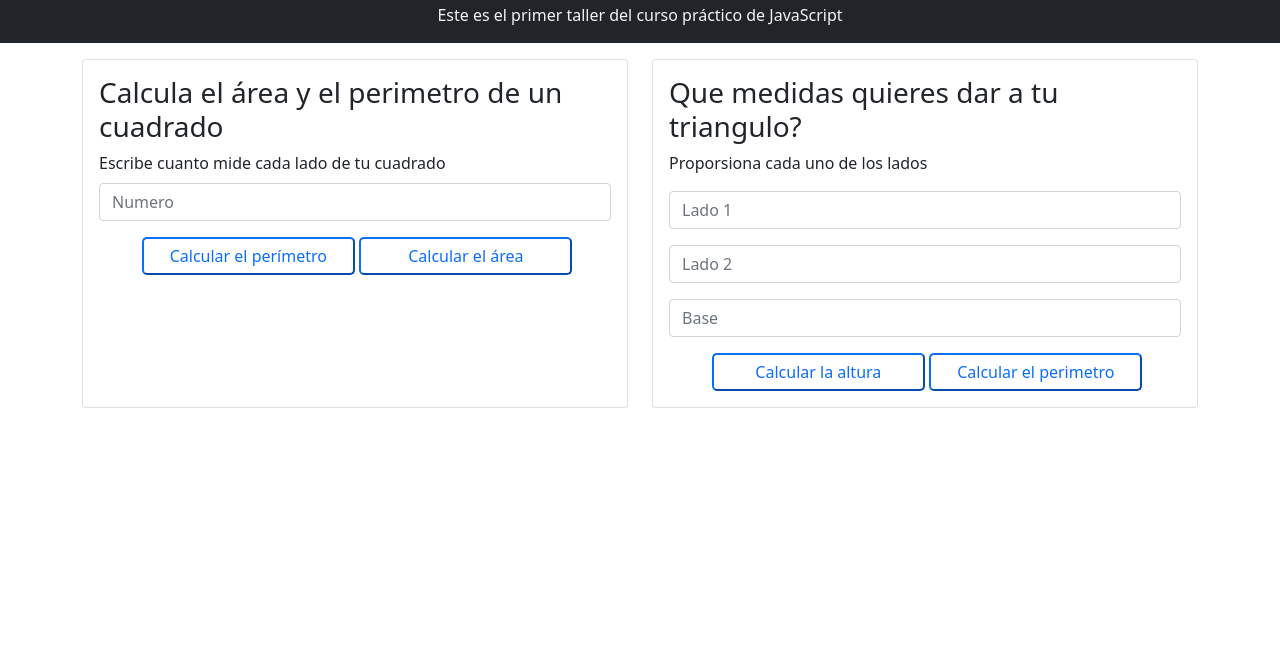
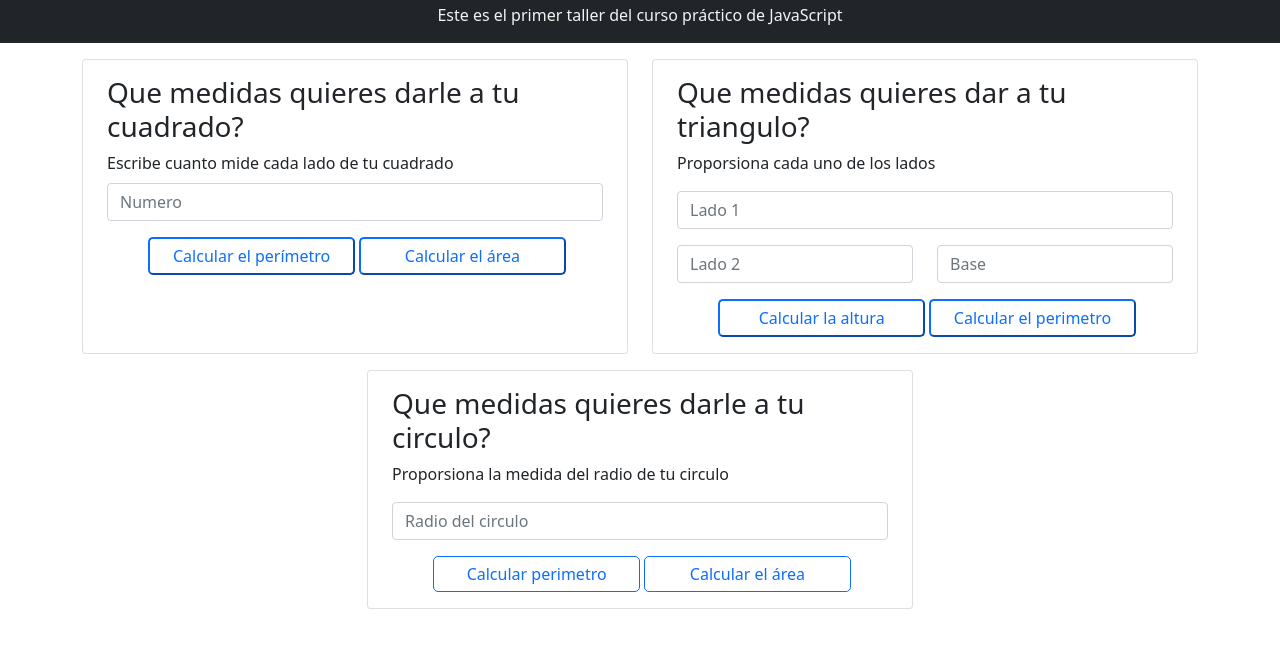
Before and after one commit to YavGz/cPracticoJsPlatzi, a website: page figuras.html in a window 1280 px wide. Shown: the part 53-698 px from the top of the page. Drawn offline with nearby package versions, Linux system fonts and the light colour scheme.

Commit message:
Finalizado del ejercicio de figuras geometricas

```diff
--- a/figuras.html
+++ b/figuras.html
@@ -19,13 +19,12 @@
       </div>
     </div>
   </header>
-
   <section class="container">
     <div class="row">
-      <div class="col col-md-6">
+      <div class="col col-12 col-md-6 mb-3">
         <div class="card mb-3">
-          <div class="card-body">
-            <h3 class="card-title">Calcula el área y el perimetro de un cuadrado</h3>
+          <div class="card-body ps-4 pe-4" >
+            <h3 class="card-title">Que medidas quieres darle a tu cuadrado?</h3>
             <form action="">
               <label class="card-subtitle mb-2 form-label" for="InputCuadrado"> Escribe cuanto mide cada lado de tu cuadrado
               </label>
@@ -36,24 +35,44 @@
           </div>
         </div>
       </div>
-      <div class="col col-md-6">
+      <div class="col col-12 col-md-6 mb-3">
         <div class="card">
-          <div class="card-body">
-
-
+          <div class="card-body ps-4 pe-4">
             <h3 class="card-title">Que medidas quieres dar a tu triangulo?</h3>
             <form action="">
               <label for="inputsTriangulo" class="card-subtitle mb-3">Proporsiona cada uno de los lados</label>
               <input id="inputsTriangulo" class="form-control form-group mb-3" type="number"  placeholder="Lado 1" required>
-              <input id="ladoTriangulo2" class="form-control form-group mb-3" type="number" placeholder="Lado 2" required>
-              <input id="baseTriangulo" class="form-control form-group mb-3" type="number" placeholder="Base" required>
+              <div class="row">
+                <div class="col">
+                  <input id="ladoTriangulo2" class="form-control form-triangle form-group mb-3 col-6" type="number" placeholder="Lado 2" required>
+                </div>
+                <div class="col">
+                  <input id="baseTriangulo" class="form-control form-group mb-3" type="number" placeholder="Base" required></input>
+                </div>
+              </div>
               <button type="button" class="btn-outline-primary col-5 offset-1" onclick="calcularAlturaTriangulo()" >Calcular la altura</button>
               <button type="button" class="btn-outline-primary col-5" onclick="calcularPerimetroTriangulo()">Calcular el perimetro</button>
             </form>
-
-
           </div>
         </div>
+      </div>
+    </div>
+    <div class="row">
+      <div class="col-16 col-md-6 offset-md-3">
+        <form action="" class="card">
+          <div class="card-body ps-4 pe-4">
+            <h3 class="card-title">Que medidas quieres darle a tu circulo?</h3>
+            <form>
+              <label for="" class="card-subtitle form-label">
+                Proporsiona la medida del radio de tu circulo
+              </label>
+              <input id="inputCircle" type="number" class="form-control mb-3 mt-3" placeholder="Radio del circulo">
+              <button type="button"  class="btn btn-outline-primary col-5 offset-1" onclick="calcPerimetrocircle()">Calcular perimetro</button>
+              <button type="button" class="btn btn-outline-primary col-5" onclick="calcAreaCircle()">Calcular el área</button>
+            </form>
+          </div>
+
+        </form>
       </div>
     </div>
   </section>
--- a/fuguras.js
+++ b/fuguras.js
@@ -2,8 +2,7 @@
 const PI = Math.PI ;
 
 
-// logs cuadrados ----
-console.group("Cuadrados");
+// funciones de  cuadrados ----
 const perimetroCuadrado = (lado = 4) => lado * 4;
 
 const ladosCuadrado = (lados = 4) => lados;
@@ -11,11 +10,11 @@ const ladosCuadrado = (lados = 4) => lados;
 const areaCuadrado = ( ladoCuadro = 5 ) => area = ladoCuadro * ladoCuadro;
 
 console.groupEnd();
-// ----/logs cuadrados
+// ----/ fuinciones de cuadros
 
 
 
-// Logs triangulos ----
+// funciones de triangulos ----
 
 const perimetroTriangulo = ( lado1 = 0, lado2 = 0, base = 0) => {
   return lado1 + lado2 + base;
@@ -31,11 +30,10 @@ const alturaTriangulo = (lado1, lado2, base) => {
     console.log(`El triangulo que describes no es isósceles`);
   }
 };
-// ----/Logs triangulos
+// ----/funciones de  triangulos
 
 
-// logs Circulo ----
-
+// funciones de Circulo ----
 const diametroCirculo = (radio = 2) => radio * 2;
 
 const circunferencia = (radio = 2) => {
@@ -43,11 +41,8 @@ const circunferencia = (radio = 2) => {
   return diametro * PI;
 }
 
-const areaCirculo= (radio = 2) => (radio * radio) * PI;
-
-// calculo de alturaTriangulo
-
-// ----/logs Circulo
+const areaCirculo= (radio = 0) => (radio * radio) * PI;
+// ----/funciones Circulo
 
 
 // Interaccion con HTMl
@@ -67,7 +62,7 @@ const calcularAreaCuadrado = (params) => {
   const input = document.getElementById("InputCuadrado");
   const value = input.value;
   const area = areaCuadrado(value);
-  alert(`El área del cuadrado es: ${area} cm^2`);
+  alert(`El área del cuadrado es: ${area} cm²`);
 }
 
 const calcularAlturaTriangulo = () => {
@@ -91,3 +86,18 @@ const calcularPerimetroTriangulo = () => {
   const perimetroTotal = perimetroTriangulo(Number.parseInt(valueP), Number.parseInt(valueP2), Number.parseInt(valueP3)) ;
   alert(`El perimetro del triangulo es: ${perimetroTotal} cm`)
 }
+
+//function to calculate radio from circle
+const calcAreaCircle = () => {
+  const input = document.getElementById("inputCircle");
+  const value = input.value;
+  const area = areaCirculo(value);
+  alert (`El área del circulo es: ${area} cm²`)
+};
+
+const calcPerimetrocircle = () => {
+  const input = document.getElementById("inputCircle");
+  const value = input.value;
+  const perimetro = circunferencia(value);
+  alert(`El perimetro del curcilo es: ${perimetro} cm`)
+}
```
Also changed, not shown: figuras.css (line endings or trailing spaces).
